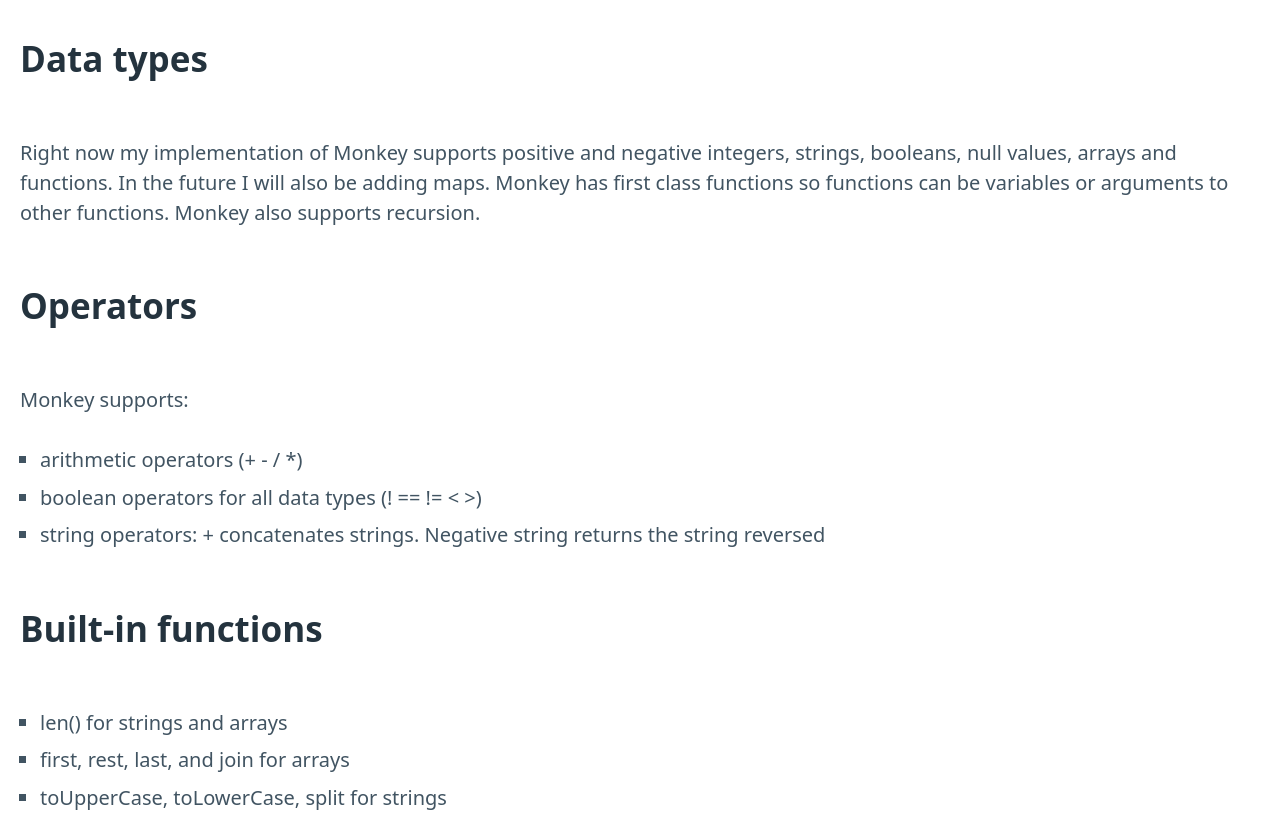
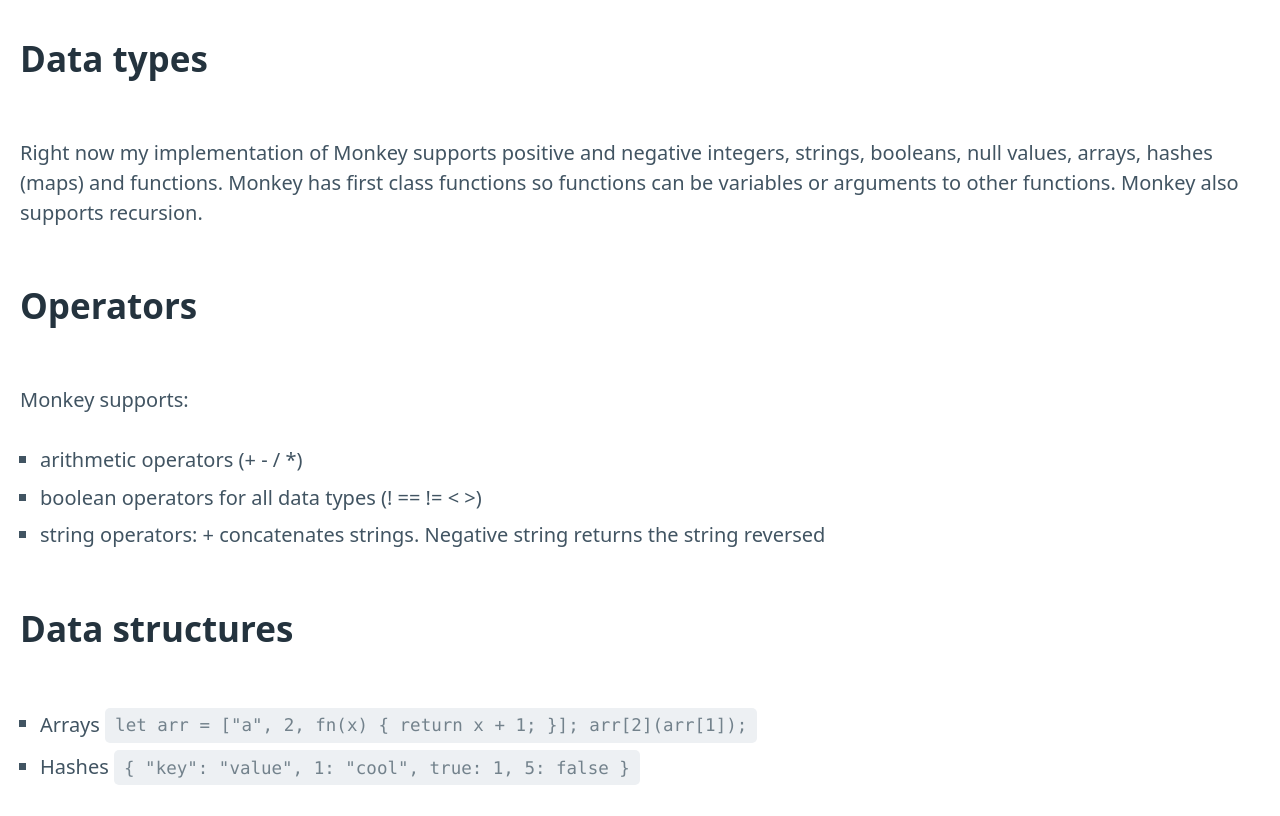
Before and after one commit to stilt0n/monkey-client, a plain HTML site: page index.html in a window 1280 px wide. Shown: the part 220-1036 px from the top of the page. Drawn offline with nearby package versions, Linux system fonts and the light colour scheme.

Commit message:
update about docs

```diff
--- a/index.html
+++ b/index.html
@@ -22,7 +22,7 @@
       <h2>Data types</h2>
       <p>
         Right now my implementation of Monkey supports positive and negative integers, strings, booleans,
-        null values, arrays and functions. In the future I will also be adding maps.
+        null values, arrays, hashes (maps) and functions.
         Monkey has first class functions so functions can be variables or arguments to other functions.
         Monkey also supports recursion.
       </p>
@@ -35,6 +35,11 @@
           <li>string operators: + concatenates strings. Negative string returns the string reversed</li>
         </ul>
       </p>
+      <h2>Data structures</h2>
+      <ul>
+        <li>Arrays <code>let arr = ["a", 2, fn(x) { return x + 1; }]; arr[2](arr[1]);</code></li>
+        <li>Hashes <code>{ "key": "value", 1: "cool", true: 1, 5: false }</code></li>
+      </ul>
       <h2>Built-in functions</h2>
       <ul>
         <li>len() for strings and arrays</li>
```
Also changed, not shown: 1 other file.
